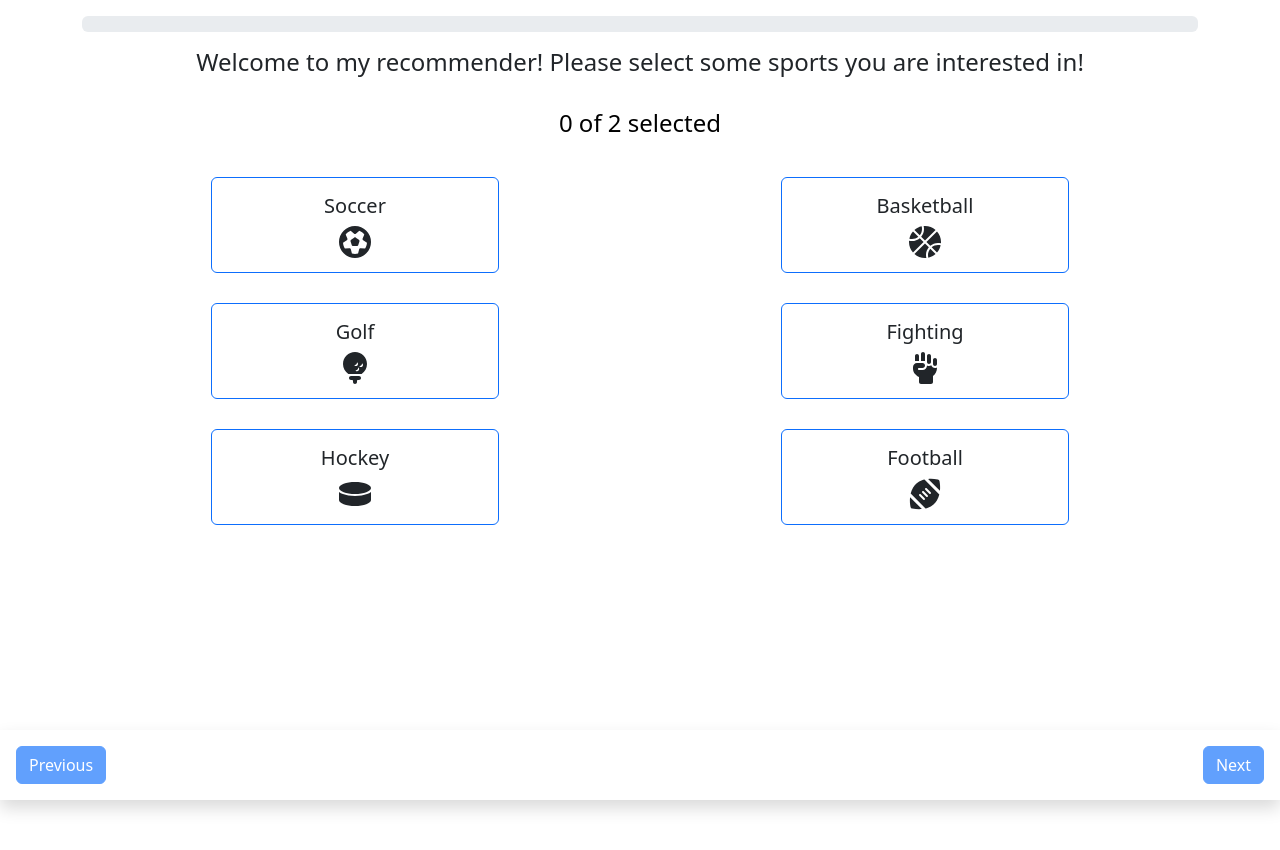
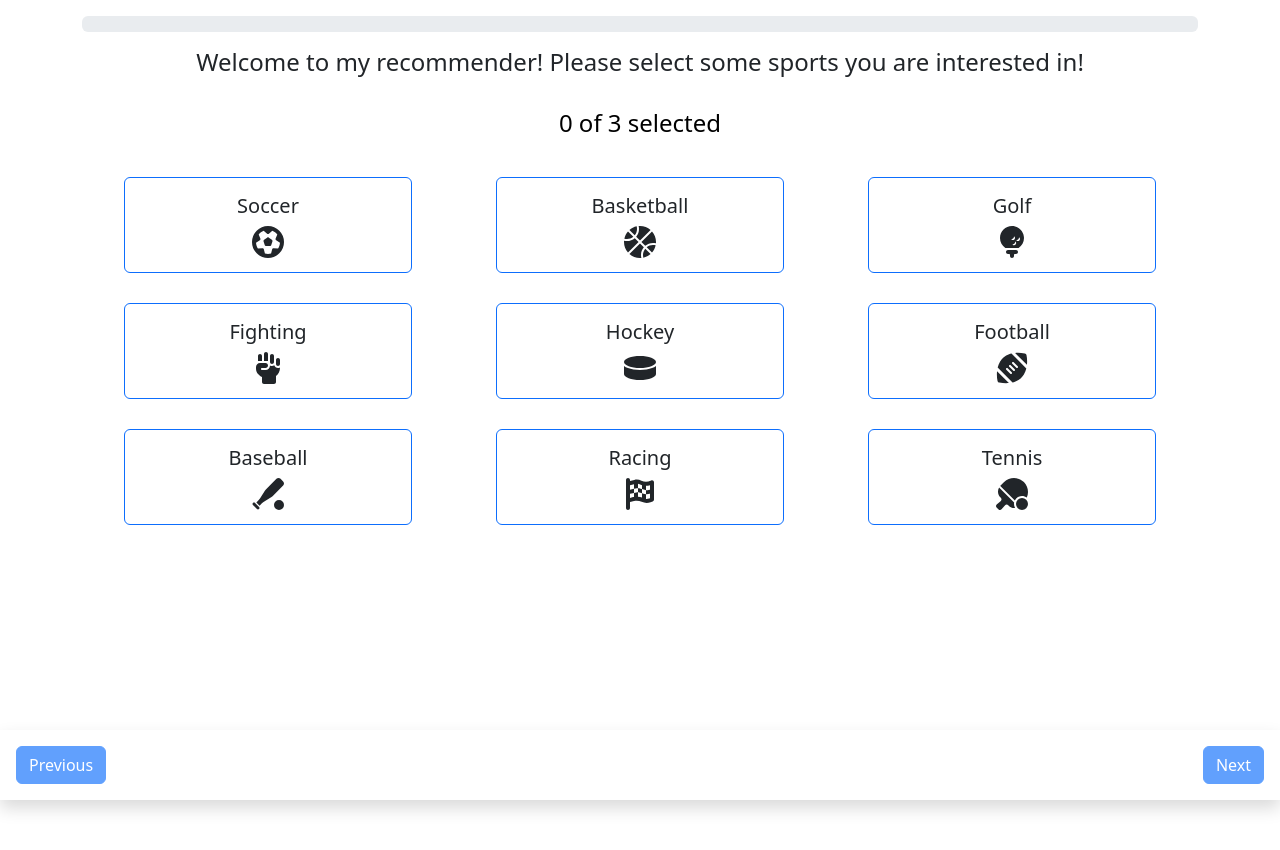
Before and after one commit to tordbm/master-user-study, a Vue app: page / in a window 1280 px wide. Shown: the top 850 px of the page. Built offline with nearby package versions, Linux system fonts and the light colour scheme.

Commit message:
add more categories and retries

```diff
--- a/src/api/api.ts
+++ b/src/api/api.ts
@@ -5,7 +5,7 @@ axios.defaults.baseURL = 'https://profound-viki-monclair-f9ab654d.koyeb.app'
 
 async function retry<T>(
   fn: () => Promise<T>,
-  retries = 3,
+  retries = 4,
   delay = 1000
 ): Promise<T> {
   let attempt = 0
--- a/src/layouts/PageLayout.vue
+++ b/src/layouts/PageLayout.vue
@@ -75,7 +75,7 @@ export default {
     isNextDisabled() {
       return (
         (this.currentRoute === 'startpage' &&
-          this.store.selectedCategories.length !== 2) ||
+          this.store.selectedCategories.length !== 3) ||
         (this.currentRoute === 'select-articles' &&
           this.store.likedArticles.length < 1)
       )
--- a/src/pages/SelectArticles.vue
+++ b/src/pages/SelectArticles.vue
@@ -6,29 +6,18 @@
     <ContentLoader :loading="store.loading">
       <div class="container">
         <div
-          v-for="(article, rowIndex) in store.articles"
+          v-for="(articleRow, rowIndex) in store.articles"
           :key="rowIndex"
           class="row d-flex justify-content-center mt-3">
-          <div class="col-sm-4 mx-auto d-flex justify-content-center">
+          <div
+            v-for="(article, colIndex) in articleRow"
+            :key="colIndex"
+            class="col-sm-4 mx-auto d-flex justify-content-center">
             <ArticleCard
-              :news_id="article[0].news_id"
-              :icon="store.categoryToIcon(article[0].general_category)"
-              :header="article[0].title"
-              :abstract="article[0].abstract" />
-          </div>
-          <div class="col-sm-4 mx-auto d-flex justify-content-center">
-            <ArticleCard
-              :news_id="article[1].news_id"
-              :icon="store.categoryToIcon(article[1].general_category)"
-              :header="article[1].title"
-              :abstract="article[1].abstract" />
-          </div>
-          <div class="col-sm-4 mx-auto d-flex justify-content-center">
-            <ArticleCard
-              :news_id="article[2].news_id"
-              :icon="store.categoryToIcon(article[2].general_category)"
-              :header="article[2].title"
-              :abstract="article[2].abstract" />
+              :news_id="article.news_id"
+              :icon="store.categoryToIcon(article.general_category)"
+              :header="article.title"
+              :abstract="article.abstract" />
           </div>
         </div>
       </div>
--- a/src/pages/StartPage.vue
+++ b/src/pages/StartPage.vue
@@ -7,33 +7,25 @@
     <h4
       class="my-3"
       :style="
-        store.selectedCategories.length > 2 ? 'color: red' : 'color: black'
+        store.selectedCategories.length > 3 ? 'color: red' : 'color: black'
       ">
-      {{ store.selectedCategories.length }} of 2 selected
+      {{ store.selectedCategories.length }} of 3 selected
     </h4>
+    <div class="container">
       <div
         v-for="(category, rowIndex) in store.categoryToIconList"
         :key="rowIndex"
         class="row mt-3">
-      <div class="col-sm-6 mb-3 mb-sm-0">
+        <div v-for="(item, index) in category" :key="index" class="col-sm-4">
           <button
             class="btn category-button"
             :class="{
-            active: store.selectedCategories.includes(rowIndex * 2),
+              active: store.selectedCategories.includes(rowIndex * 3 + index),
             }"
-          @click="toggleActive(rowIndex * 2)">
-          <CategoryCard :header="category[0].name" :icon="category[0].icon" />
+            @click="toggleActive(rowIndex * 3 + index)">
+            <CategoryCard :header="item.name" :icon="item.icon" />
           </button>
         </div>
-      <div class="col-sm-6">
-        <button
-          class="btn category-button"
-          :class="{
-            active: store.selectedCategories.includes(rowIndex * 2 + 1),
-          }"
-          @click="toggleActive(rowIndex * 2 + 1)">
-          <CategoryCard :header="category[1].name" :icon="category[1].icon" />
-        </button>
       </div>
     </div>
   </div>
@@ -62,6 +54,7 @@ export default defineComponent({
   },
   methods: {
     toggleActive(index: number) {
+      console.log(index)
       this.store.addCategory(index)
     },
   },
--- a/src/store/mainStore.ts
+++ b/src/store/mainStore.ts
@@ -17,14 +17,17 @@ export const useMainStore = defineStore('store', {
         [
           { name: 'Soccer', icon: 'fa-solid fa-futbol' },
           { name: 'Basketball', icon: 'fa-solid fa-basketball' },
+          { name: 'Golf', icon: 'fa-solid fa-golf-ball' },
         ],
         [
-          { name: 'Golf', icon: 'fa-solid fa-golf-ball' },
           { name: 'Fighting', icon: 'fa-solid fa-hand-fist' },
+          { name: 'Hockey', icon: 'fa-solid fa-hockey-puck' },
+          { name: 'Football', icon: 'fa-solid fa-football' },
         ],
         [
-          { name: 'Hockey', icon: 'fa-solid fa-hockey-puck' },
-          { name: 'Football', icon: 'fa-solid fa-football' },
+          { name: 'Baseball', icon: 'fa-solid fa-baseball-bat-ball' },
+          { name: 'Racing', icon: 'fa-solid fa-flag-checkered' },
+          { name: 'Tennis', icon: 'fa-solid fa-table-tennis-paddle-ball' },
         ],
       ],
     }
@@ -61,7 +64,7 @@ export const useMainStore = defineStore('store', {
     },
     categoryToIcon(category: string) {
       const categoryToIconMap = Object.fromEntries([
-        ['baseball', 'fa-solid fa-baseball-bat-ball'],
+        ['misc', 'fa-solid fa-rectangle-list'],
         ...this.categoryToIconList
           .flat()
           .map(({ name, icon }) => [name.toLowerCase(), icon]),
--- a/src/utils/utils.ts
+++ b/src/utils/utils.ts
@@ -27,6 +27,9 @@ export function getSportFromIndex(sports: number[]): string[] {
     '4': 'hockey',
     '5': 'football',
     '6': 'baseball',
+    '7': 'racing',
+    '8': 'tennis',
+    '9': 'misc',
   }
   return sports.map((x) => sportsMap[x])
 }
```
Also changed, not shown: src/main.ts (+7 -1 lines). Lines whose indentation alone changed are shown as unchanged.
